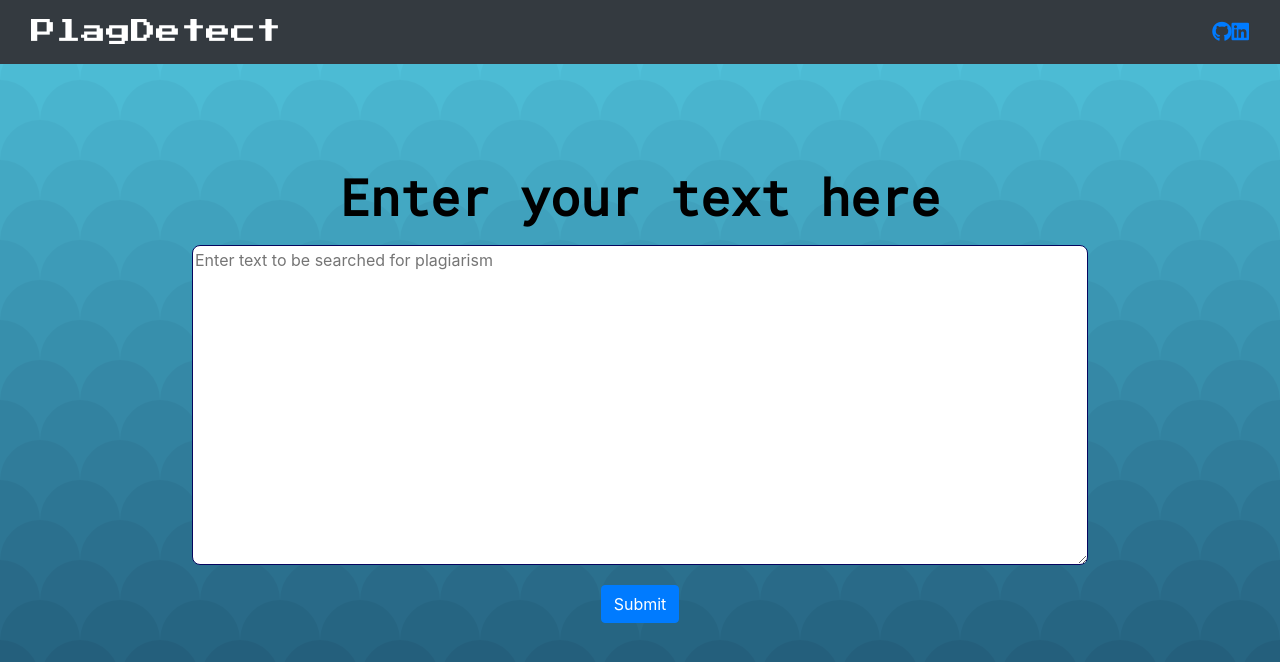
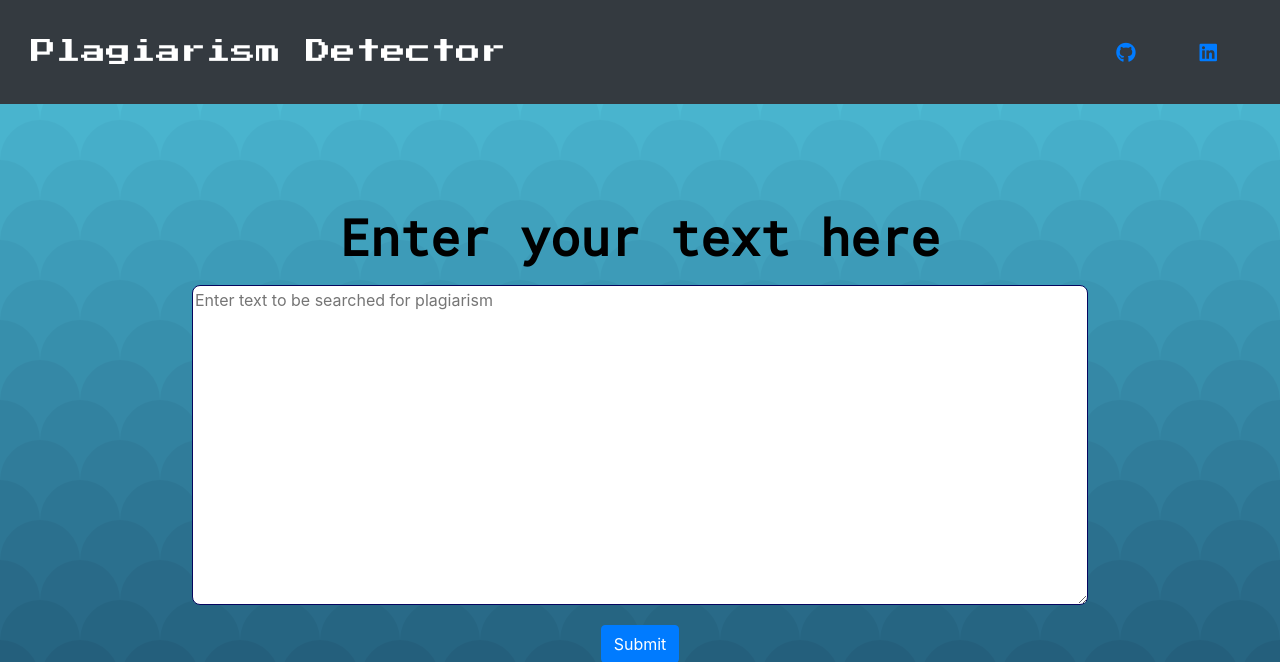
Before and after one commit to eejraka/plagdetector, a Flask app: page / in a window 1280 px wide. Shown: the top 662 px of the page. Run offline with Flask 2, Linux system fonts and the light colour scheme; some libraries are stand-ins or nearby versions.

Commit message:
Update layout.html

```diff
--- a/templates/layout.html
+++ b/templates/layout.html
@@ -18,13 +18,13 @@
   <nav class="navbar navbar-expand-lg navbar-dark bg-dark">
     <div class="container-fluid">
       <div class="navbar-header">
-        <a class="navbar-brand" href="#">PlagDetect</a>
+        <a class="navbar-brand" href="#">Plagiarism Detector</a>
       </div>
       <ul class="nav navbar-nav navbar-right">
-        <a target="_blank" href="https://github.com/eejraka"
+        <a class="social" target="_blank" href="https://github.com/eejraka"
           ><i class="fab fa-github fa-lg contact-icon"></i
         ></a>
-        <a target="_blank" href="https://www.linkedin.com/in/aayushkarjee/"
+        <a class="social" target="_blank" href="https://www.linkedin.com/in/aayushkarjee/"
           ><i class="fab fa-linkedin fa-lg contact-icon"></i
         ></a>
       </ul>
```
